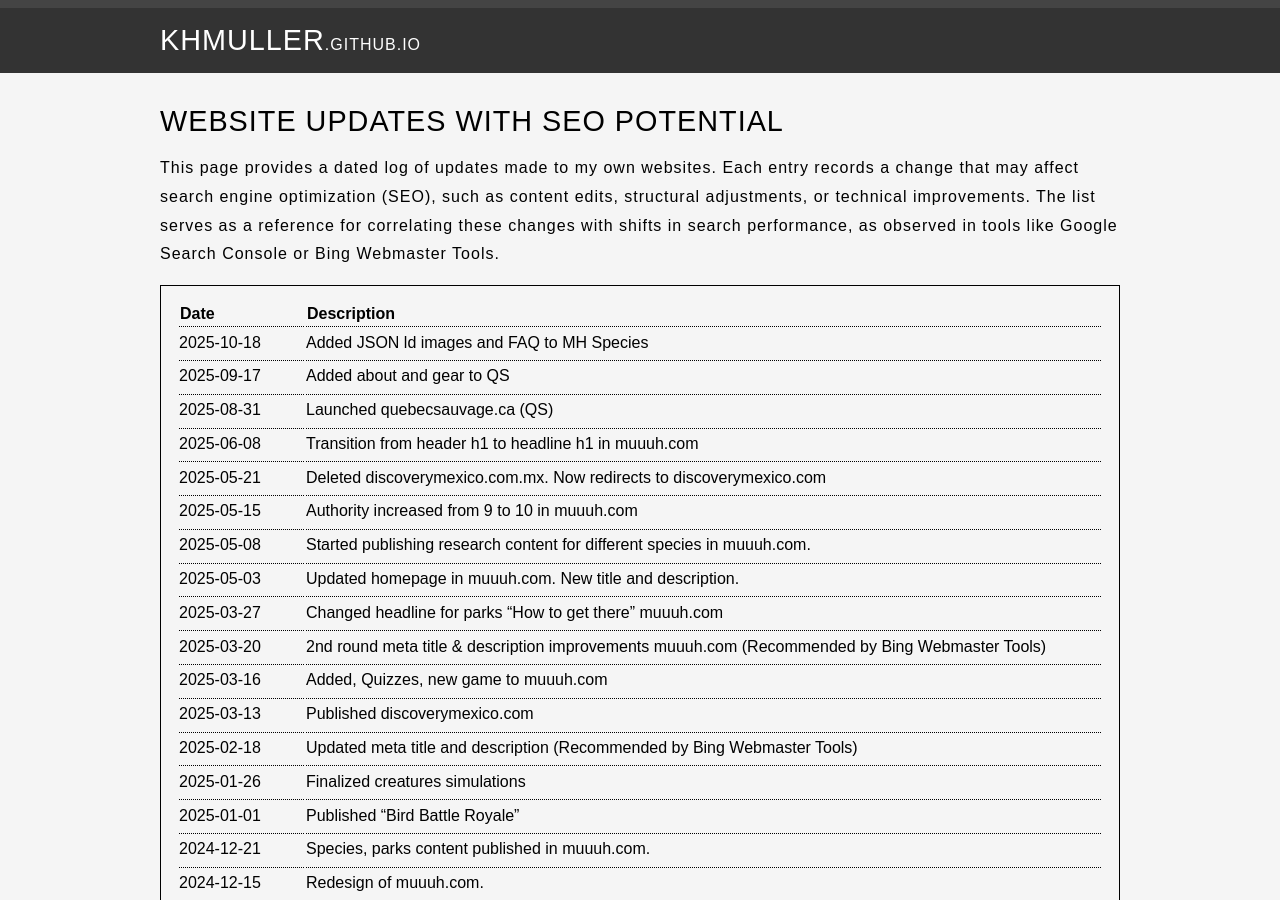
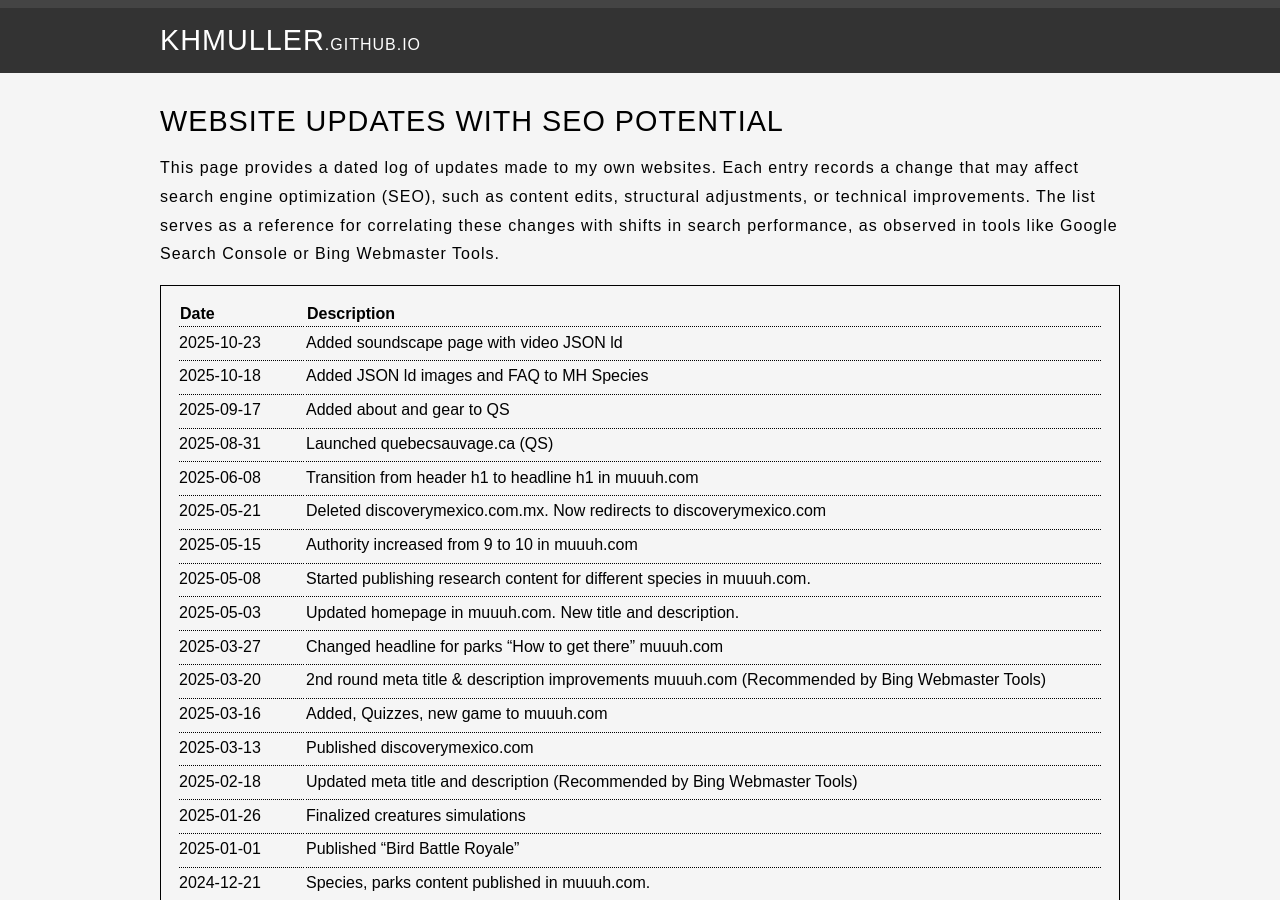
Before and after one commit to KHMuller/khmuller.github.io, a Jekyll site: the page built from updates/index.md, in a window 1280 px wide and 900 px high. Built offline with Jekyll 4.4.1, drawn with Linux system fonts in a browser that asks for light colours.

Commit message:
mini update

```diff
--- a/updates/index.md
+++ b/updates/index.md
@@ -10,6 +10,7 @@ This page provides a dated log of updates made to my own websites. Each entry re
 
 |Date|Description|
 |:---|:---|
+|2025-10-23|Added soundscape page with video JSON ld|
 |2025-10-18|Added JSON ld images and FAQ to MH Species|
 |2025-09-17|Added about and gear to QS|
 |2025-08-31|Launched quebecsauvage.ca (QS)|
```
